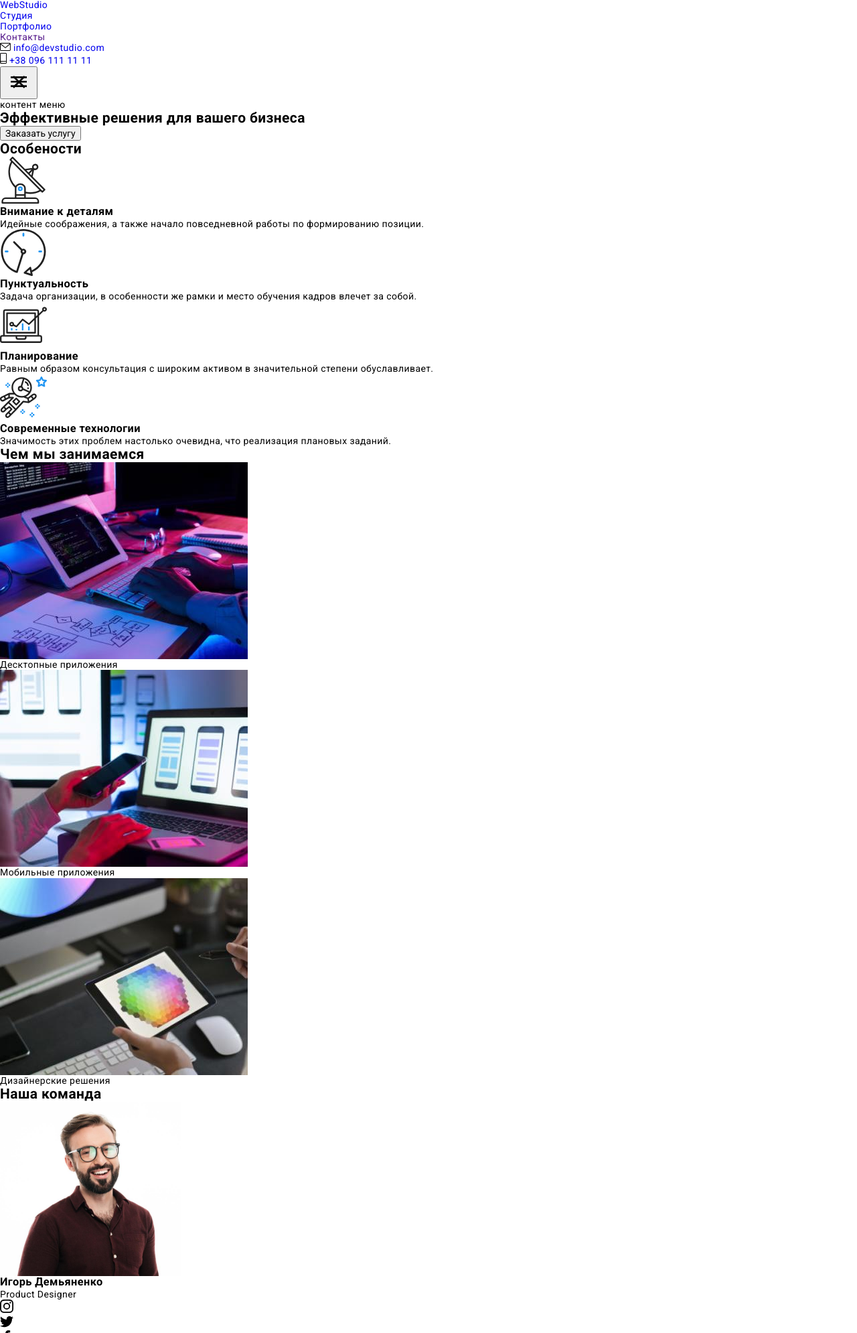
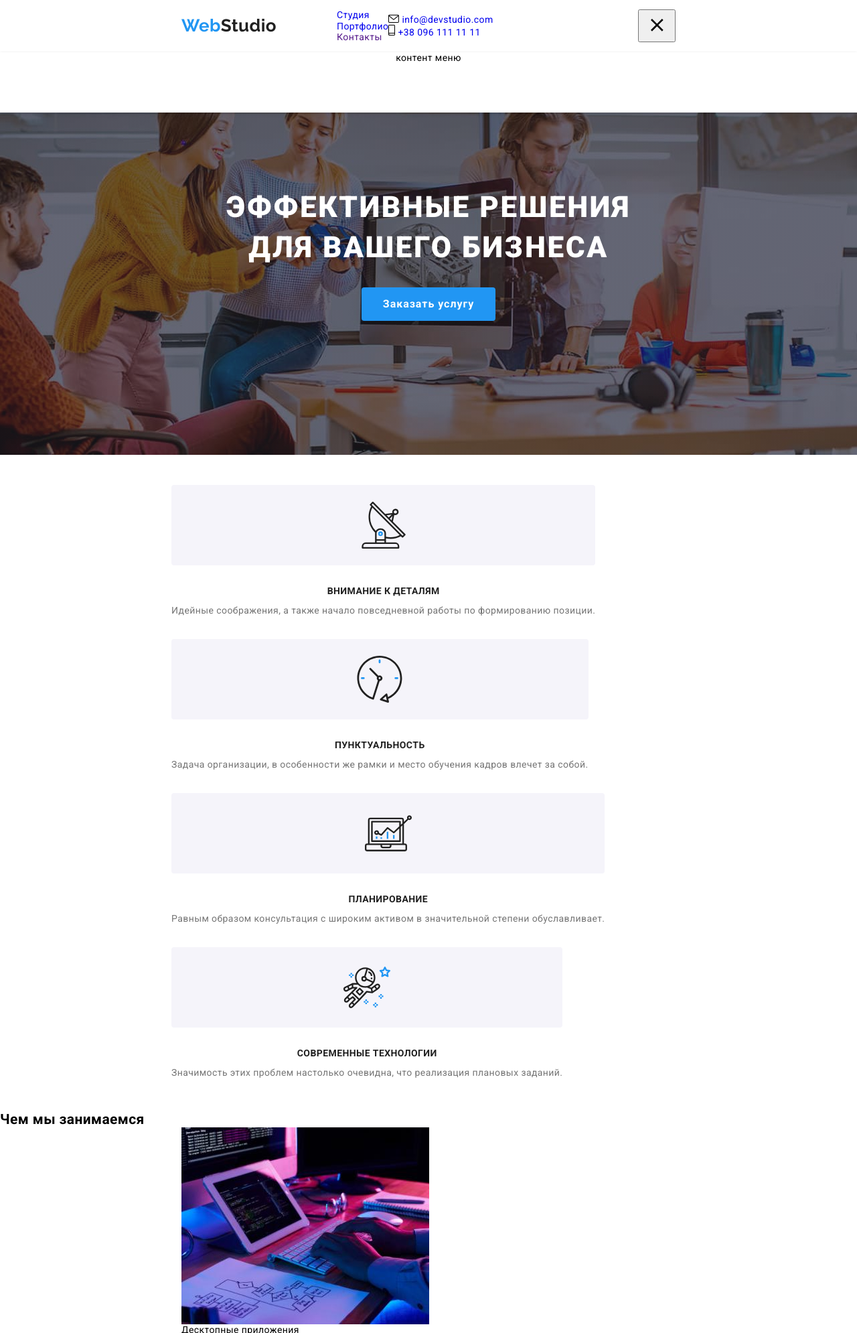
Before and after one commit to Juliana-Kit/goit-markup-hw-08-second, a plain HTML site: page index.html in a window 1280 px wide. Shown: the part 1-1991 px from the top of the page at 67% size. Drawn offline with nearby package versions, Linux system fonts and the light colour scheme; files that its build step writes are made by us from their sources.

Commit message:
update sass

```diff
--- /dev/null
+++ b/sass/components/_container.scss
@@ -0,0 +1,18 @@
+.container {
+
+    margin: 0 auto;
+    padding-left: 15px;
+    padding-right: 15px;
+
+    @media screen and (min-width:480px){
+        width: 480px;
+    }
+
+    @media screen and (min-width:768px) {
+        width: 768px;
+    }
+
+    @media screen and (min-width:1600px){
+        width: 1600px;
+    }
+}
--- /dev/null
+++ b/sass/components/_header-logo.scss
@@ -0,0 +1,3 @@
+.page-header__logo {
+    color: #212121;
+}
--- /dev/null
+++ b/sass/components/_header.scss
@@ -0,0 +1,40 @@
+.page-header {
+    border-bottom: #ECECEC solid 1px;
+    position: relative;
+}
+
+
+.page-header__main-container {
+    display: flex;
+    align-items: center;
+}
+
+
+.page-header__button{
+    margin-left: auto;
+}
+
+.page-header__icon-close-menu {
+    display: none;
+}
+
+.is-open .page-header__icon-close-menu {
+    display: block;
+}
+
+.is-open .page-header__icon-menu {
+    display: none;
+}
+
+.content-menu {
+    position: absolute;
+    top: 100%;
+    left: 0;
+    width: 100%;
+    height: 90px;
+
+    background: #FFFFFF;
+    box-shadow: 0px 4px 8px rgba(0, 0, 0, 0.04), 0px 2px 4px rgba(0, 0, 0, 0.08), 0px 1px 3px rgba(0, 0, 0, 0.16);
+    text-align: center;
+
+}
--- /dev/null
+++ b/sass/components/_icon.scss
@@ -0,0 +1,32 @@
+.icon-list {
+    display: flex;
+    justify-content: center;
+
+}
+
+
+.icon-list__item {
+    width: 44px;
+    height: 44px;
+        &:not(:first-child) {
+            margin-left: 10px;
+        }
+}
+
+
+
+
+
+.icon-list__link {
+    transition: fill 250ms var(--timing-function), background-color 250ms var(--timing-function);
+
+    @include icon(100%,100%,50%,#AFB1B8,#fff);
+    @include align();
+
+        &:hover,
+        &:focus {
+            fill: #ffffff;
+            background-color: var(--accent-color);
+        }
+
+}
--- /dev/null
+++ b/sass/components/_logo.scss
@@ -0,0 +1,23 @@
+.logo {
+    /* transition-property: color;
+    transition-duration: 250ms;
+    transition-timing-function: cubic-bezier(0.4, 0, 0.2, 1); */
+    transition: color 250ms var(--timing-function);
+
+    margin-right: 90px;
+    padding: 24px 0;
+    display: block;
+
+    font-family: 'Raleway', sans-serif;
+    font-size: 26px;
+    line-height: 1.2;
+        &:hover,
+        &:focus {
+            color: var(--accent-color);
+        }
+}
+
+
+.logo--accent {
+    color: var(--accent-color);
+}
--- /dev/null
+++ b/sass/layouts/_client.scss
@@ -0,0 +1,76 @@
+.client {
+    padding: 94px 0;
+
+    @media screen and (min-width:480px){
+        padding: 60px 0;
+    }
+}
+
+.client__section-title {
+    margin: 0;
+    padding: 0;
+
+    font-weight: 700;
+    font-size: 36px;
+    line-height: 1.2;
+    text-align: center;
+
+    color: var(--title-color);
+}
+
+.client__title {
+    margin-bottom: 50px;
+
+    @media screen and (min-width:480px){
+        margin-bottom: 30px;
+    }
+}
+
+.client-list {
+    margin: 0 auto;
+    display: flex;
+
+
+}
+
+.client-list__item {
+    width: 100%;
+    height: 92px;
+
+    &:not(:first-child) {
+        margin-left: 30px;
+    }
+
+        @media screen and (min-width:480px) {
+            width: calc((100% - 4 * 15px) /2);
+        }
+
+}
+
+
+.client-list__link {
+    transition: fill 250ms var(--timing-function), outline 250ms var(--timing-function);
+
+    width: 100%;
+    height: 100%;
+
+    fill: #AFB1B8;
+
+    outline: 1px solid #AFB1B8;
+    border-radius: 4px;
+
+    display: flex;
+    justify-content: center;
+    align-items: center;
+
+        &:hover,
+        &:focus {
+            outline: 1px solid var(--accent-color);
+            fill: var(--accent-color);
+        }
+}
+
+
+.client-list__icon {
+    @include align();
+}
--- /dev/null
+++ b/sass/layouts/_hero.scss
@@ -0,0 +1,50 @@
+.hero {
+    padding: 200px 0;
+    max-width: 1600px;
+    margin: 0 auto;
+
+
+
+    background-color: #2F303A;
+    background-image: linear-gradient(to right,
+            rgba(47, 48, 58, 0.4),
+            rgba(47, 48, 58, 0.4)),
+        url(../images/background.jpg);
+
+    background-repeat: no-repeat;
+    background-size: cover;
+    background-position: center;
+}
+
+.hero__container {
+    height: 100%;
+}
+
+.hero__title {
+    max-width: 696px;
+    margin-left: auto;
+    margin-right: auto;
+    margin-bottom: 30px;
+
+    font-weight: 900;
+    font-size: 44px;
+    line-height: calc(60/44);
+    letter-spacing: 0.06em;
+
+    text-align: center;
+    text-transform: uppercase;
+    color: #ffffff;
+}
+
+.hero__button {
+    @include font(inherit,700,16px,30px,0.06em);
+    @include btn(var(--accent-color),4px,transparent,pointer);
+
+    color: #ffffff;
+
+    display: block;
+    min-width: 200px;
+
+    padding: 8px 30px;
+    margin: 0 auto;
+}
--- /dev/null
+++ b/sass/layouts/_occupation.scss
@@ -0,0 +1,5 @@
+.occupation__reviews{
+    @media screen and (max-width:767px) {
+        display:none
+    }
+}
--- /dev/null
+++ b/sass/layouts/_peculirities.scss
@@ -0,0 +1,104 @@
+
+
+.peculirities {
+    padding: 94px 0;
+    /* background-color:teal; */
+
+    @media screen and (min-width:480px) {
+        padding: 60px 0;
+    }
+}
+
+.peculiries__visually-hidden {
+    position: absolute;
+    width: 1px;
+    height: -1px;
+    margin: -1px;
+    padding: 0;
+    overflow: hidden;
+    border: 0;
+    clip: rect(0 0 0 0);
+}
+
+.peculirities-list{
+    display: flex;
+
+    flex-wrap: wrap;
+
+    justify-content: space-between;
+
+    @media screen and (min-width:768px){
+        display: flex;
+        flex-wrap: wrap;
+
+        margin: -15px;
+    }
+
+
+}
+
+
+// .peculirities-list__item{
+//     flex-basis: calc((100% - 90px) / 4);
+
+//     @media screen and (min-width:768px){
+//         flex-basis: calc((100% - 4 * 15px) /2);
+//         margin: 15px;
+//     }
+
+//     &:not(last-child){
+//         @media screen and (max-width:767px){
+//            margin-bottom: 30px;
+//         }
+//     }
+// }
+
+.peculirities-list__item{
+    &:not(:last-child) {
+        @media screen and (min-width:480px) {
+            margin-bottom: 30px;
+        }
+    }
+
+
+}
+
+.peculirities-list__content-icon{
+    background-color: #F5F4FA;
+
+    width: 270px;
+    height: 120px;
+
+    border-radius: 4px;
+    margin-bottom: 30px;
+
+    @media screen and (min-width:480px){
+        width: 100%;
+    }
+
+    @include align();
+}
+
+
+.peculirities-list__title{
+    margin-bottom: 10px;
+
+    font-size: 14px;
+    font-weight: 700;
+    line-height: 1.14;
+    @include font(inherit,700,14px,16px);
+    text-transform: uppercase;
+
+    color: var(--title-color);
+
+    @media screen and (min-width:480px) {
+       text-align: center;
+    }
+}
+
+.peculirities-list__text{
+    line-height: 1.71;
+
+    color: var(--text-color);
+
+}
--- /dev/null
+++ b/sass/layouts/_team.scss
@@ -0,0 +1,83 @@
+.team {
+    padding-top: 94px;
+    padding-bottom: 94px;
+
+    background-color: #F5F4FA;
+
+    @media  screen and (min-width:480px) {
+        padding: 60px 0;
+    }
+}
+
+.team__section-title {
+    margin: 0;
+    padding: 0;
+
+    @include font(inherit,700,36px,42px);
+
+    text-align: center;
+
+    color: var(--title-color);
+}
+
+.team__title {
+    margin-bottom: 50px;
+
+    @media screen and (min-width:480px) {
+        margin-bottom: 30px;
+    }
+}
+
+
+
+
+.card-set__item {
+    background-color: #fff;
+
+    box-shadow: 0px 1px 3px rgba(0, 0, 0, 0.12), 0px 1px 1px rgba(0, 0, 0, 0.14), 0px 2px 1px rgba(0, 0, 0, 0.2);
+    border-radius: 0px 0px 4px 4px;
+
+        &:not(:first-child) {
+            margin-left: 30px;
+        }
+
+
+    @media screen and (min-width:480px){
+        &:not(:last-child){
+
+            margin-bottom: 30px;
+        }
+
+         &:not(:first-child) {
+            margin-left: 0;
+        }
+    }
+}
+
+.card-set__information {
+    padding: 32px 30px;
+
+    @media screen and (min-width:480px) {
+            padding: 30px 122px 24px 122px;
+        }
+}
+
+.card-set__name {
+    margin-bottom: 10px;
+    text-align: center;
+
+    @include font(inherit,500,16px,19px);
+
+    color: var(--title-color);
+}
+
+.card-set__profession {
+    /* padding-bottom: 30px; */
+    margin-bottom: 16px;
+    text-align: center;
+
+    font-size: 16px;
+    line-height: 1.2;
+
+    color: var(--text-color);
+}
--- a/sass/main.scss
+++ b/sass/main.scss
@@ -4,3 +4,13 @@
 @import "./utils/mixins";
 @import "./base/common";
 @import "./base/reset";
+@import "./components/container";
+@import "./components/logo";
+@import "./components/header-logo";
+@import "./components/header";
+@import "./layouts/hero";
+@import "./layouts/peculirities";
+@import "./layouts/occupation";
+@import "./layouts/team";
+@import "./components/icon";
+@import "./layouts/client"
```
